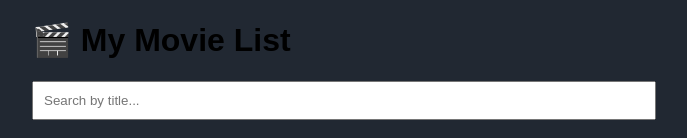
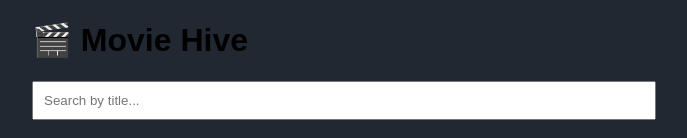
Before and after one commit to eddyfranc/MovieHive, a React (Vite) app in the folder MovieHive/: page / in a window 1280 px wide. Shown: the top 138 px of the page, without its empty margins (308-995 px from the left). Built offline with nearby package versions, Linux system fonts and the light colour scheme.

Commit message:
Update header title from "My Movie List" to "Movie Hive"

```diff
--- a/MovieHive/src/App.jsx
+++ b/MovieHive/src/App.jsx
@@ -41,7 +41,7 @@ function App() {
 
   return (
     <div style={{ maxWidth: '600px', margin: 'auto' }}>
-      <h1>🎬 My Movie List</h1>
+      <h1>🎬 Movie Hive</h1>
 
       <input
         type="text"
```
